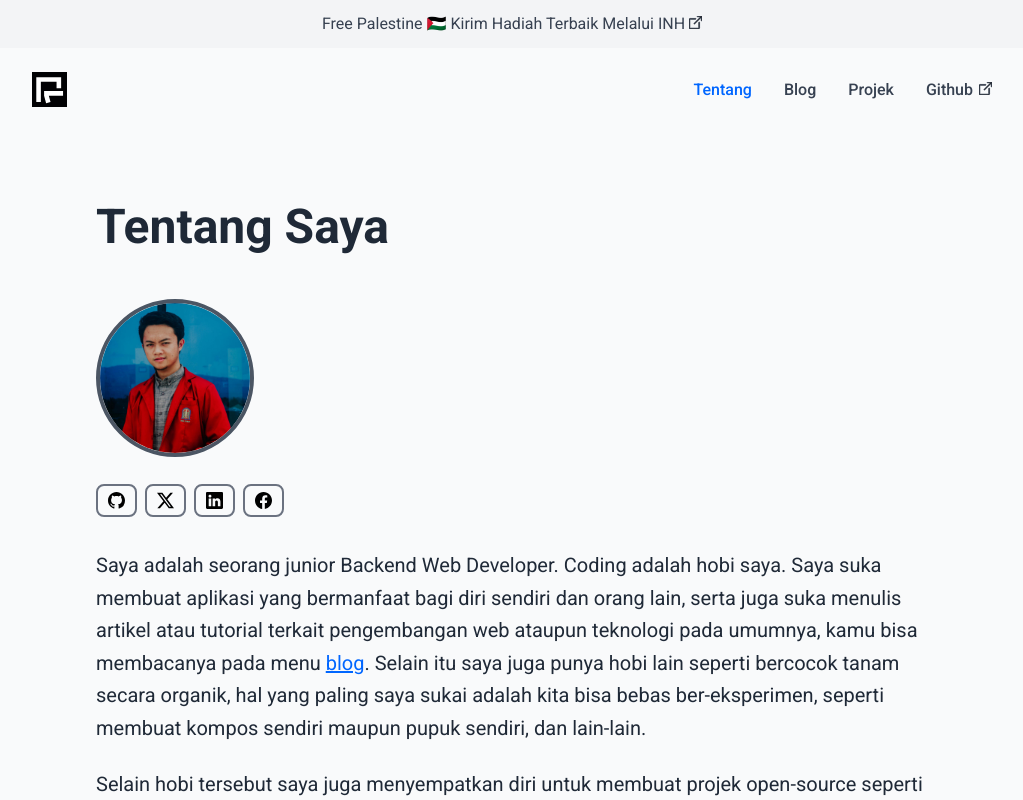
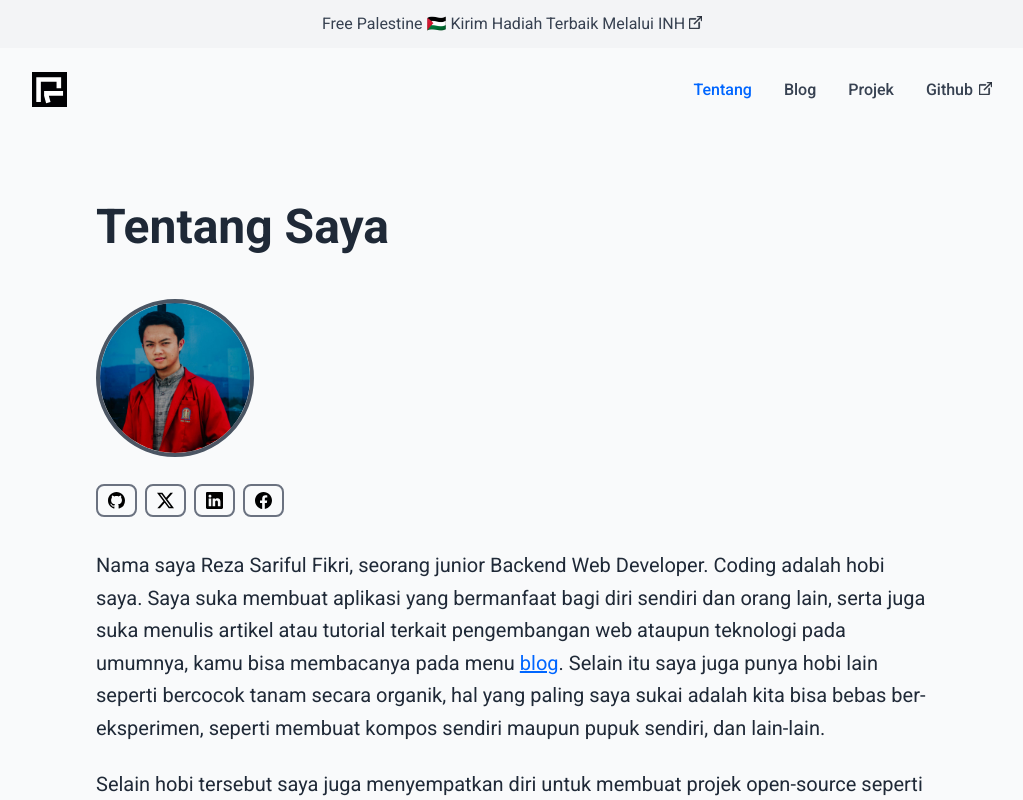
Before and after one commit to rezafikkri/rezafikkri.github.io, a Next.js app: page /about in a window 1280 px wide. Shown: the top 800 px of the page, without its empty margins (128-1151 px from the left). Built offline with nearby package versions, Linux system fonts and the light colour scheme.

Commit message:
refactor: summary for profile

```diff
--- a/components/about/summary.jsx
+++ b/components/about/summary.jsx
@@ -3,7 +3,7 @@ import Link from "next/link";
 export default function Summary() {
   return (
     <section className="text-xl mt-8 leading-relaxed text-gray-800">
-      <p className="mb-6">Saya adalah seorang junior Backend Web Developer. Coding adalah hobi saya. Saya suka membuat aplikasi yang bermanfaat bagi diri sendiri dan orang lain, serta juga suka menulis artikel atau tutorial terkait pengembangan web ataupun teknologi pada umumnya, kamu bisa membacanya pada menu <Link href="/blogs">blog</Link>. Selain itu saya juga punya hobi lain seperti bercocok tanam secara organik, hal yang paling saya sukai adalah kita bisa bebas ber-eksperimen, seperti membuat kompos sendiri maupun pupuk sendiri, dan lain-lain.</p>
+      <p className="mb-6">Nama saya Reza Sariful Fikri, seorang junior Backend Web Developer. Coding adalah hobi saya. Saya suka membuat aplikasi yang bermanfaat bagi diri sendiri dan orang lain, serta juga suka menulis artikel atau tutorial terkait pengembangan web ataupun teknologi pada umumnya, kamu bisa membacanya pada menu <Link href="/blogs">blog</Link>. Selain itu saya juga punya hobi lain seperti bercocok tanam secara organik, hal yang paling saya sukai adalah kita bisa bebas ber-eksperimen, seperti membuat kompos sendiri maupun pupuk sendiri, dan lain-lain.</p>
       <p>Selain hobi tersebut saya juga menyempatkan diri untuk membuat projek open-source seperti aplikasi, template, dan hal-hal lain, selain untuk latihan, hal tersebut juga bisa jadi portofolio dan juga tentunya saya gunakan sendiri untuk membantu pekerjaan saya. Kamu bisa melihatnya pada menu <Link href="/projects">projek</Link>.</p>
     </section>
   );
```
